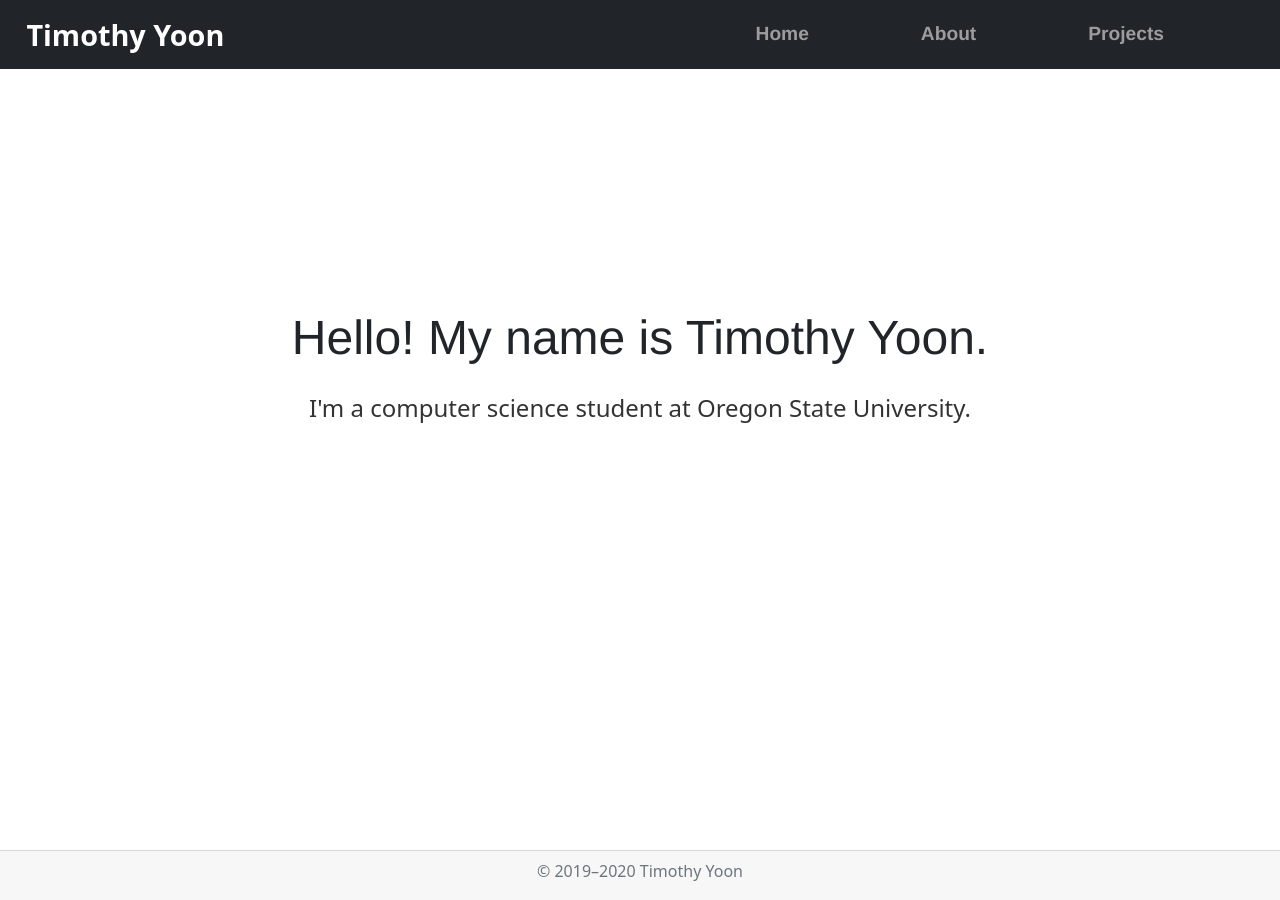
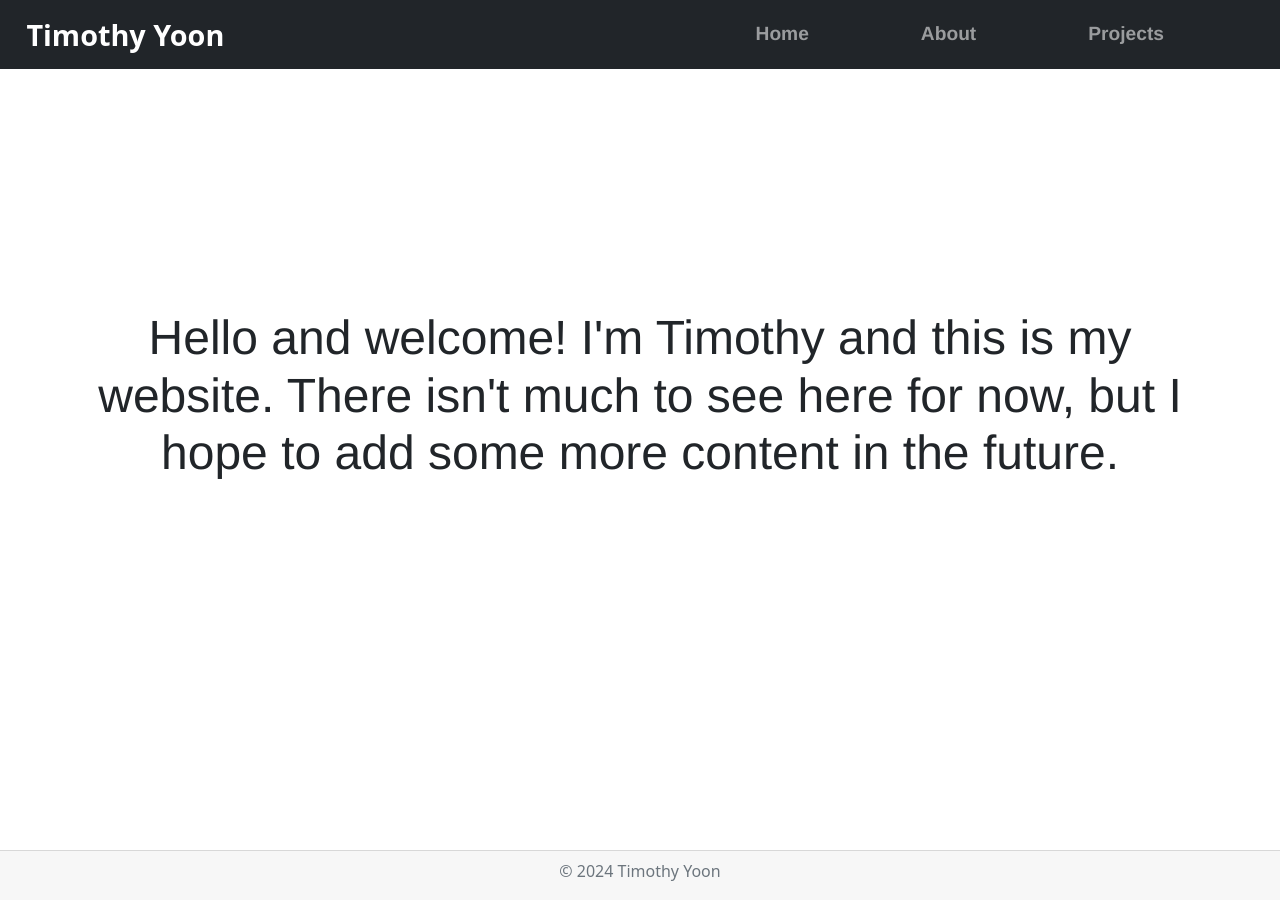
Before and after one commit to timsyoon/timsyoon.github.io, a Jekyll site: the page built from index.html, in a window 1280 px wide. Built offline with Jekyll 4.4.1, drawn with Linux system fonts in a browser that asks for light colours.

Commit message:
Update pages and footer

```diff
--- a/_layouts/default.html
+++ b/_layouts/default.html
@@ -34,7 +34,7 @@
       </div><!-- /.container -->
       <footer class="card-footer">
         <div class="container">
-          <span class="text-muted">© 2019–2020 Timothy Yoon</span>
+          <span class="text-muted">© 2024 Timothy Yoon</span>
         </div>
       </footer>
       <script src="https://cdn.jsdelivr.net/npm/bootstrap@5.0.0-beta1/dist/js/bootstrap.bundle.min.js" integrity="sha384-ygbV9kiqUc6oa4msXn9868pTtWMgiQaeYH7/t7LECLbyPA2x65Kgf80OJFdroafW" crossorigin="anonymous"></script>
--- a/about.html
+++ b/about.html
@@ -4,6 +4,5 @@ title: About Me
 ---
 <h1>About Me</h1>
 <p>
-    I am a student at Oregon State University majoring in computer science. Feel free to check out
-    my <a href="https://www.linkedin.com/in/timsyoon/">LinkedIn profile</a>.
+    Feel free to check out my <a href="https://www.linkedin.com/in/timsyoon/">LinkedIn profile</a>.
 </p>
--- a/html/about.html
+++ b/html/about.html
@@ -4,6 +4,5 @@ title: About Me
 ---
 <h1>About Me</h1>
 <p>
-    I am a student at Oregon State University majoring in computer science. Feel free to check out
-    my <a href="https://www.linkedin.com/in/timsyoon/">LinkedIn profile</a>.
+    Feel free to check out my <a href="https://www.linkedin.com/in/timsyoon/">LinkedIn profile</a>.
 </p>
--- a/html/projects.html
+++ b/html/projects.html
@@ -3,4 +3,6 @@ layout: default
 title: Projects
 ---
 <h1>Projects</h1>
-<p>Feel free to browse some of my work on <a href="https://github.com/timsyoon">GitHub</a>!</p>
+<p>
+    Feel free to browse some of my work on <a href="https://github.com/timsyoon">GitHub</a>!
+</p>
--- a/index.html
+++ b/index.html
@@ -3,7 +3,5 @@ layout: default
 title: Timothy Yoon
 ---
 <div class="intro">
-  <h1>Hello! My name is Timothy Yoon.</h1>
-  <p>I'm a computer science student at Oregon State University.
-  </p>
+  <h1>Hello and welcome! I'm Timothy and this is my website. There isn't much to see here for now, but I hope to add some more content in the future.</h1>
 </div><!-- /.intro -->
```
